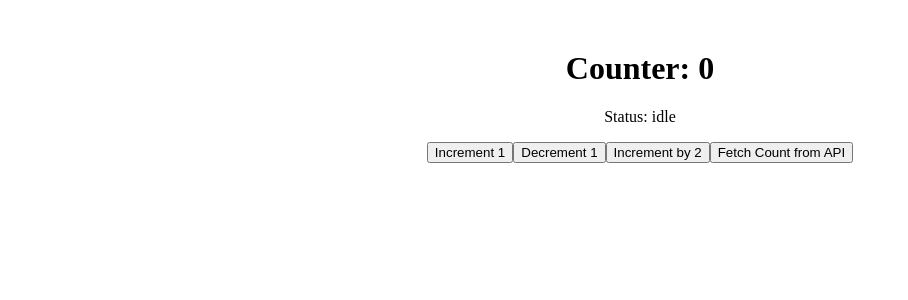
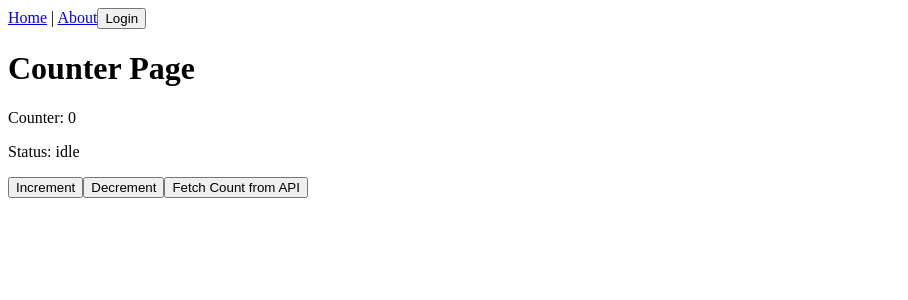
Before and after one commit to AnshulAgrawal999/my-redux-app, a React (Vite) app: page / in a window 1280 px wide. Shown: the top 300 px of the page, without its empty margins (0-908 px from the left). Built offline with nearby package versions, Linux system fonts and the light colour scheme.

Commit message:
Add Authentication add User Slice

```diff
--- a/package.json
+++ b/package.json
@@ -13,7 +13,8 @@
     "@reduxjs/toolkit": "^2.4.0",
     "react": "^18.3.1",
     "react-dom": "^18.3.1",
-    "react-redux": "^9.1.2"
+    "react-redux": "^9.1.2",
+    "react-router-dom": "^7.0.2"
   },
   "devDependencies": {
     "@eslint/js": "^9.15.0",
--- a/src/App.jsx
+++ b/src/App.jsx
@@ -1,25 +1,42 @@
 import React from 'react';
 import { useSelector, useDispatch } from 'react-redux';
-import { increment, decrement, incrementByAmount , fetchCountFromAPI } from './redux/counterSlice';
+import { BrowserRouter as Router, Routes, Route, Link } from 'react-router-dom';
+import { login, logout } from './redux/userSlice';
+import CounterPage from './pages/CounterPage';
+import AboutPage from './pages/AboutPage';
 
 function App() {
-
-    const count = useSelector((state) => state.counter.value);
-    const status = useSelector((state) => state.counter.status);
+    const isAuthenticated = useSelector((state) => state.user.isAuthenticated);
+    const userDetails = useSelector((state) => state.user.userDetails);
     const dispatch = useDispatch();
 
+    const handleLogin = () => {
+        dispatch(login({ name: 'John Doe', email: 'john.doe@example.com' }));
+    };
+
+    const handleLogout = () => {
+        dispatch(logout());
+    };
+
     return (
-      <div style={{ textAlign: 'center', marginTop: '50px' }}>
-          <h1>Counter: {count}</h1>
-          <p>Status: {status}</p>
-          <button onClick={() => dispatch(increment(1))}>Increment 1 </button>
-          <button onClick={() => dispatch(decrement(1))}>Decrement 1 </button>
-          <button onClick={() => dispatch(incrementByAmount(2))}>Increment by 2</button>
-          <button onClick={() => dispatch(fetchCountFromAPI())}>
-              Fetch Count from API
-          </button>
-      </div>
-  );
+        <Router>
+            <nav>
+                <Link to="/">Home</Link> | <Link to="/about">About</Link>
+                {isAuthenticated ? (
+                    <button onClick={handleLogout}>Logout</button>
+                ) : (
+                    <button onClick={handleLogin}>Login</button>
+                )}
+            </nav>
+            <div style={{ marginTop: '20px', textAlign: 'center' }}>
+                {isAuthenticated && <p>Welcome, {userDetails?.name}</p>}
+            </div>
+            <Routes>
+                <Route path="/" element={<CounterPage />} />
+                <Route path="/about" element={<AboutPage />} />
+            </Routes>
+        </Router>
+    );
 }
 
 export default App;
--- /dev/null
+++ b/src/pages/AboutPage.jsx
@@ -0,0 +1,12 @@
+import React from 'react';
+
+function AboutPage() {
+    return (
+        <div>
+            <h1>About Page</h1>
+            <p>This is a simple Redux example with React Router integration.</p>
+        </div>
+    );
+}
+
+export default AboutPage;
--- /dev/null
+++ b/src/pages/CounterPage.jsx
@@ -0,0 +1,35 @@
+import React from 'react';
+import { useSelector, useDispatch } from 'react-redux';
+import { increment, decrement, fetchCountFromAPI } from '../redux/counterSlice';
+
+function CounterPage() {
+    const count = useSelector((state) => state.counter.value);
+
+
+    const status = useSelector((state) => state.counter.status);
+
+
+    const dispatch = useDispatch();
+
+    return (
+        <div>
+
+            <h1>Counter Page</h1>
+
+            <p>Counter: {count}</p>
+
+            <p>Status: {status}</p>
+
+            <button onClick={() => dispatch(increment(1))}>Increment</button>
+
+            <button onClick={() => dispatch(decrement(1))}>Decrement</button>
+
+            <button onClick={() => dispatch(fetchCountFromAPI())}>
+                Fetch Count from API
+            </button>
+
+        </div>
+    );
+}
+
+export default CounterPage;
--- a/src/redux/counterSlice.js
+++ b/src/redux/counterSlice.js
@@ -6,7 +6,7 @@ export const fetchCountFromAPI = createAsyncThunk(
   'counter/fetchCount',
   async () => {
       const response = await new Promise((resolve) =>
-          setTimeout(() => resolve(10), 500)
+          setTimeout(() => resolve(), 500)
       );
       return response  ;
   }
@@ -38,7 +38,6 @@ export const counterSlice = createSlice(
             state.status = 'loading';
         })
         .addCase(fetchCountFromAPI.fulfilled, (state, action) => {
-            state.value = action.payload;
             state.status = 'succeeded';
         })
         .addCase(fetchCountFromAPI.rejected, (state) => {
--- a/src/redux/store.js
+++ b/src/redux/store.js
@@ -1,6 +1,8 @@
 import { configureStore } from '@reduxjs/toolkit';
 
 import counterReducer from './counterSlice';
+
+import userReducer from './userSlice';
 
 
 const loggerMiddleware = (storeAPI) => (next) => (action) => {
@@ -13,6 +15,7 @@ const loggerMiddleware = (storeAPI) => (next) => (action) => {
 const store = configureStore({
     reducer: {
         counter: counterReducer,
+        user : userReducer
     },
 
     middleware: (getDefaultMiddleware) =>
--- /dev/null
+++ b/src/redux/userSlice.js
@@ -0,0 +1,23 @@
+import { createSlice } from '@reduxjs/toolkit';
+
+const userSlice = createSlice({
+    name: 'user',
+    initialState: {
+        isAuthenticated: false,
+        userDetails: null,
+    },
+    reducers: {
+        login: (state, action) => {
+            state.isAuthenticated = true;
+            state.userDetails = action.payload;
+        },
+        logout: (state) => {
+            state.isAuthenticated = false;
+            state.userDetails = null;
+        },
+    },
+});
+
+export const { login, logout } = userSlice.actions;
+
+export default userSlice.reducer;
```
Also changed, not shown: 1 other file (tests, documents, lock files or other folders).
